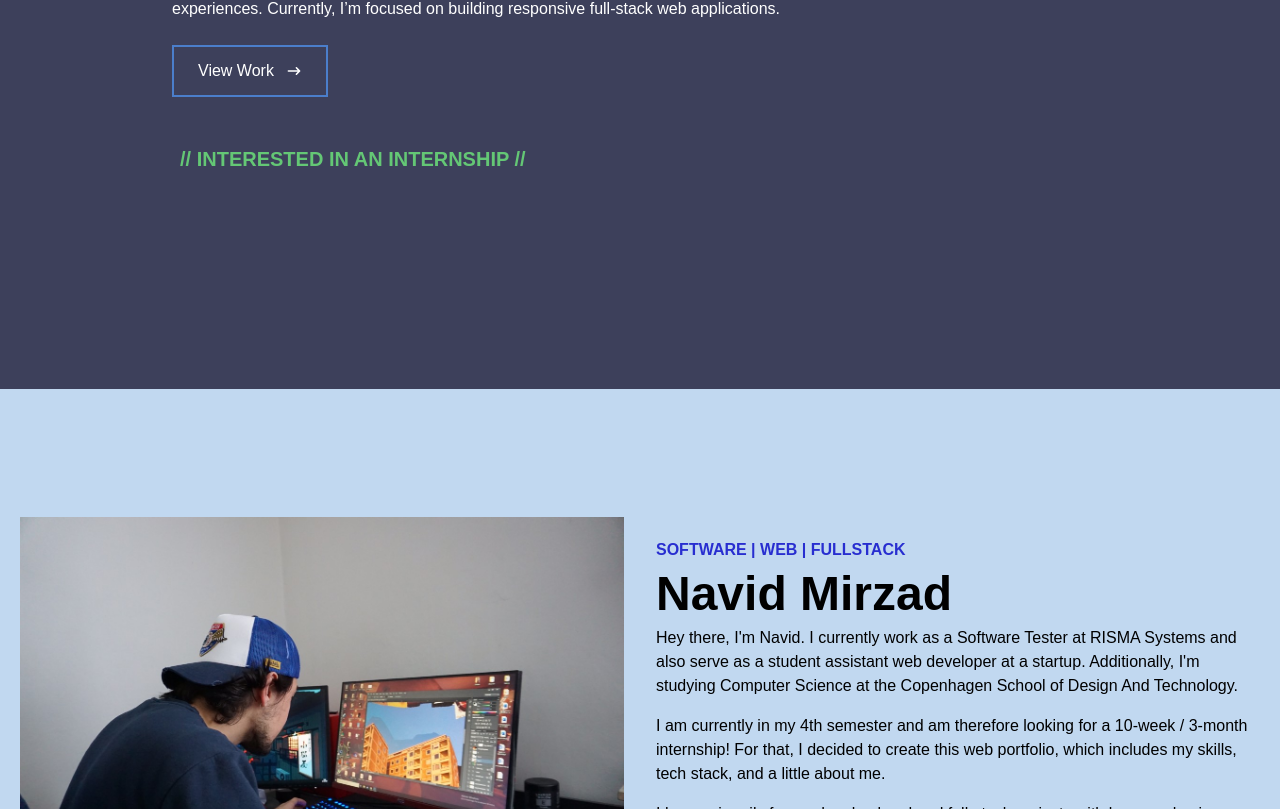
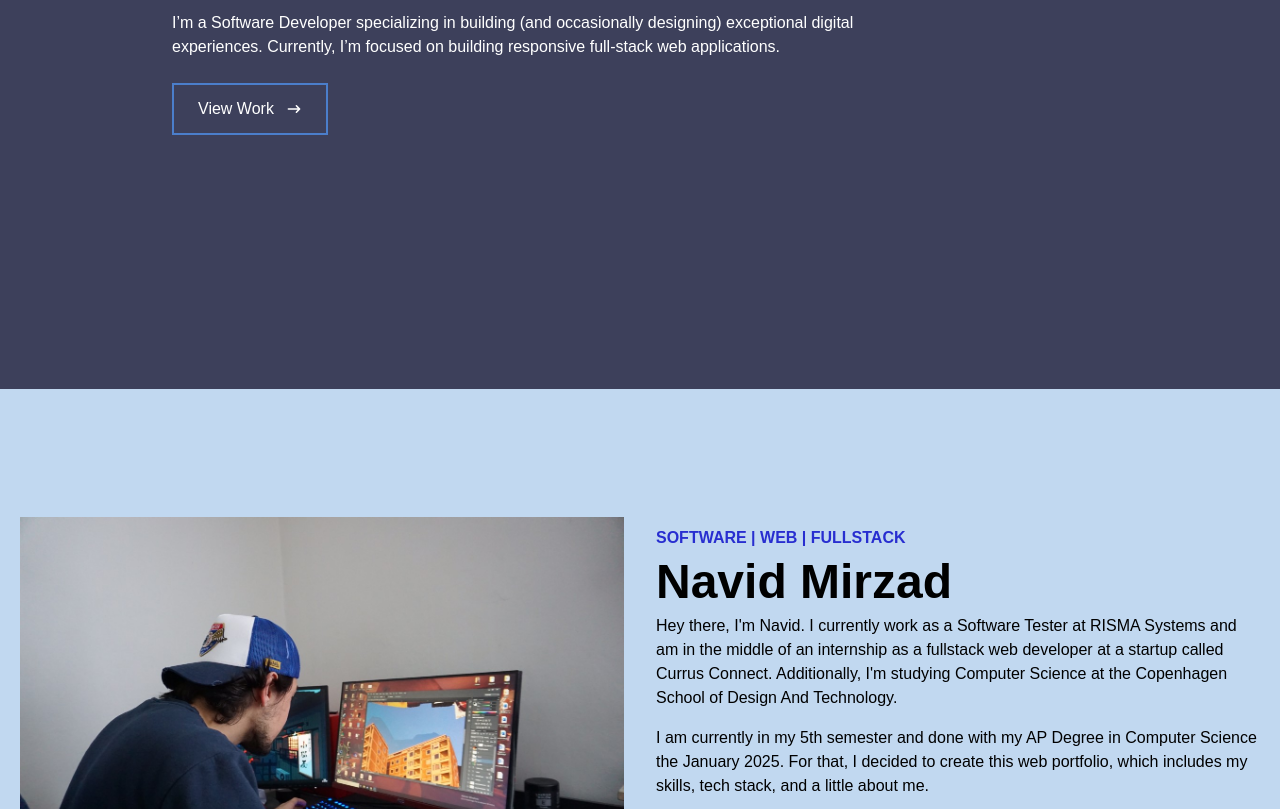
Before and after one commit to navidmirzad/nm-react-portfolio, a React (Create React App) app: page / in a window 1280 px wide. Shown: the part 411-1220 px from the top of the page. Built offline with nearby package versions, Linux system fonts and the light colour scheme.

Commit message:
updated info

```diff
--- a/src/components/About.jsx
+++ b/src/components/About.jsx
@@ -11,9 +11,9 @@ const About = () => {
               <p className='text-[#282ed0] font-bold'>SOFTWARE | WEB | FULLSTACK</p>
               <h1 className='md:text-5xl sm:text-4xl text-3xl font-bold py-2'>Navid Mirzad</h1>
               {/* <p className='text-[#282ed0] font-bold'>DESIGNER & PHOTOGRAPHER</p> */}
-              <p>Hey there, I'm Navid. I currently work as a Software Tester at RISMA Systems and also serve as a student assistant web developer at a startup.
+              <p>Hey there, I'm Navid. I currently work as a Software Tester at RISMA Systems and am in the middle of an internship as a fullstack web developer at a startup called Currus Connect.
                  Additionally, I'm studying Computer Science at the Copenhagen School of Design And Technology.</p>
-              <p className='mt-4'>I am currently in my 4th semester and am therefore looking for a 10-week / 3-month internship!
+              <p className='mt-4'>I am currently in my 5th semester and done with my AP Degree in Computer Science the January 2025.
                 For that, I decided to create this web portfolio, which includes my skills, tech stack, and a little about me.</p>
                 <p className='mt-4'>I have primarily focused on backend and full-stack projects with less emphasis on frontend development.
                 However, I am currently honing my frontend skills with React, React Native, and Tailwind CSS,
--- a/src/components/Home.jsx
+++ b/src/components/Home.jsx
@@ -1,7 +1,7 @@
 import React, { useState } from 'react';
 import { ReactTyped } from 'react-typed';
 import { HiArrowNarrowRight } from 'react-icons/hi';
-import { FaLinkedin, FaGithub } from "react-icons/fa";
+/* import { FaLinkedin, FaGithub } from "react-icons/fa"; */
 
 const Home = () => {
   const [nav, setNav] = useState(false);
@@ -45,7 +45,6 @@ const Home = () => {
               <HiArrowNarrowRight className='ml-3 ' />
             </span>
           </button>
-          <p className='text-[#64c775] text-xl font-bold p-2 mt-10'> // INTERESTED IN AN INTERNSHIP //</p>
         </div>
       </div>
     </div>
--- a/src/components/NavBar.jsx
+++ b/src/components/NavBar.jsx
@@ -1,7 +1,5 @@
   import React, {useState} from 'react'
   import { FaBars, FaTimes, FaGithub, FaLinkedin,  } from 'react-icons/fa'
-  import { BsFillPersonLinesFill } from 'react-icons/bs'
-  import { FaRegFilePdf } from "react-icons/fa"; // Importing the PDF icon
 
   const Navbar = () => {
       const [nav, setNav] = useState(false);
@@ -94,8 +92,6 @@
   </div>
 </ul>
 
-
-
       {/* social icons */}
       <div className='hidden lg:flex fixed flex-col top-[35%] left-0'>
           <ul>
--- a/src/components/Skills.jsx
+++ b/src/components/Skills.jsx
@@ -26,7 +26,7 @@ const Skills = () => {
               <li className="cursor-default">Java</li>
               <li className="cursor-default">JavaScript</li>
               <li className="cursor-default">HTML/CSS</li>
-              <li className="cursor-default">Currently learning PHP</li>
+              <li className="cursor-default">PHP</li>
             </ul>
           </div>
           {/* Frameworks & Libraries */}
@@ -39,6 +39,7 @@ const Skills = () => {
               <li className="cursor-default">Tailwind CSS</li>
               <li className="cursor-default">Laravel</li>
               <li className="cursor-default">Node.JS</li>
+              <li className="cursor-default">LAMP Stack</li>
             </ul>
           </div>
           {/* Databases & Tools */}
```
